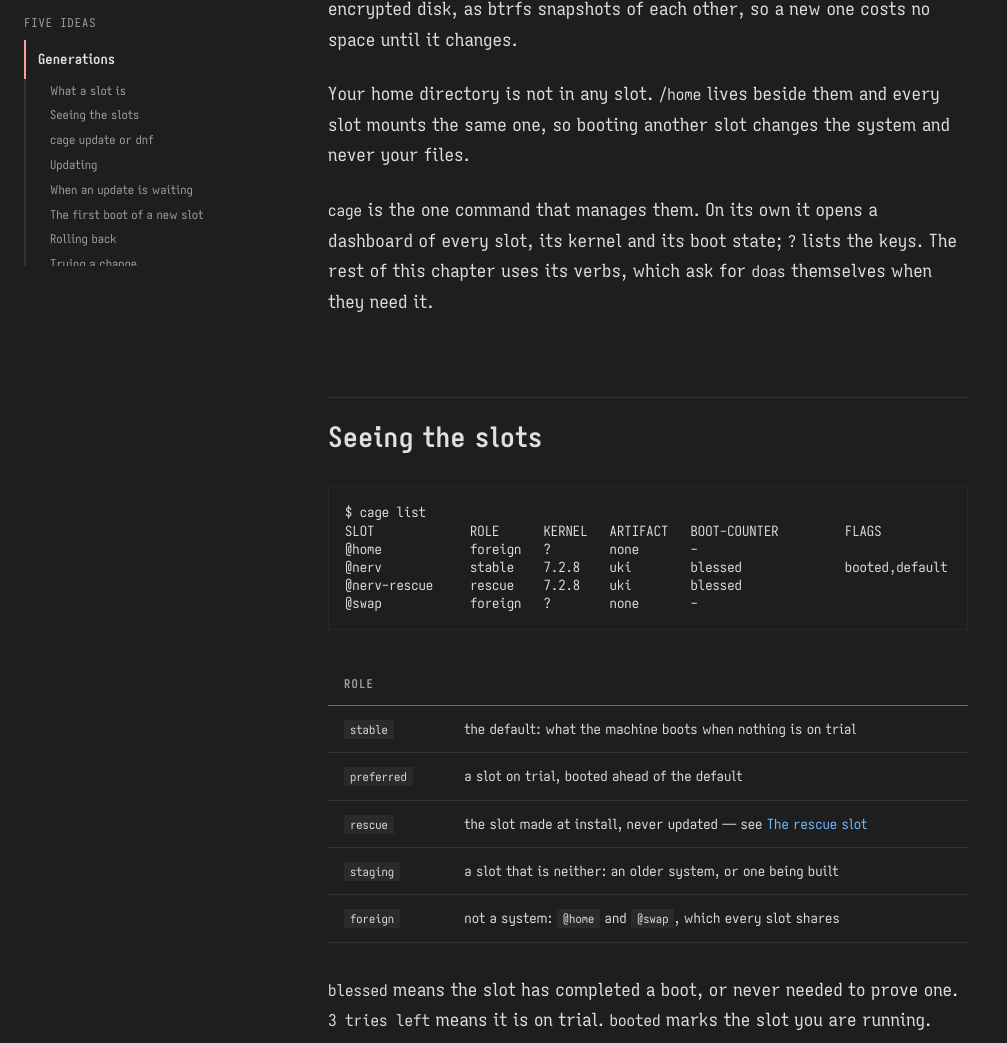
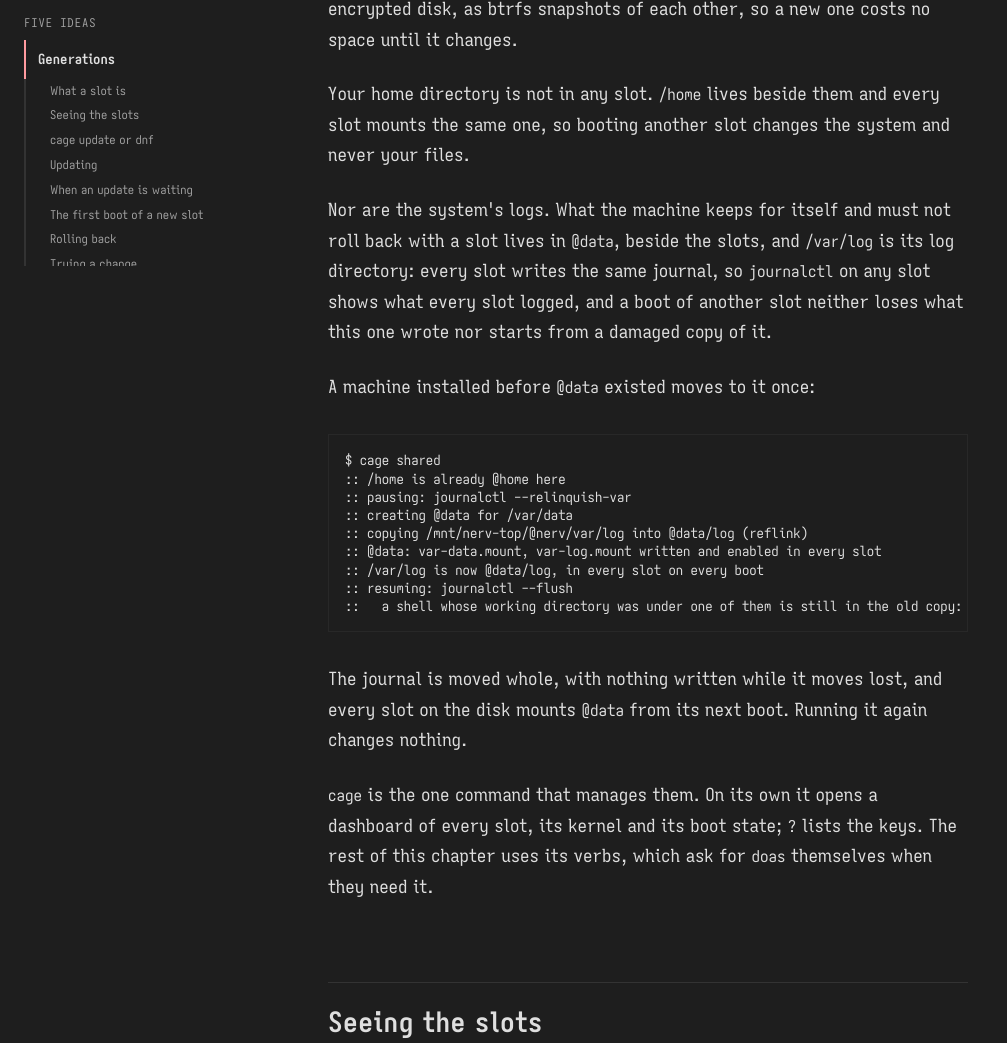
Before and after one commit to nerv-dynamics/nervlinux.github.io, a plain HTML site: page handbook/machine/generations/index.html in a window 1280 px wide. Shown: the part 551-1594 px from the top of the page, without its empty margins (0-1007 px from the left). Drawn offline with Linux system fonts and the light colour scheme.

Commit message:
sync: handbook and releases from nerv-linux a664207

```diff
--- a/handbook/machine/generations/index.html
+++ b/handbook/machine/generations/index.html
@@ -151,10 +151,23 @@
 <h2 id="what-a-slot-is" class="section-title">What a slot is</h2>
 <p>A slot is a whole system: <code>/usr</code>, <code>/etc</code> and <code>/var</code>, with its own kernel and initrd sealed into one signed boot image. Slots sit side by side on the same encrypted disk, as btrfs snapshots of each other, so a new one costs no space until it changes.</p>
 <p>Your home directory is not in any slot. <code>/home</code> lives beside them and every slot mounts the same one, so booting another slot changes the system and never your files.</p>
+<p>Nor are the system's logs. What the machine keeps for itself and must not roll back with a slot lives in <code>@data</code>, beside the slots, and <code>/var/log</code> is its log directory: every slot writes the same journal, so <code>journalctl</code> on any slot shows what every slot logged, and a boot of another slot neither loses what this one wrote nor starts from a damaged copy of it.</p>
+<p>A machine installed before <code>@data</code> existed moves to it once:</p>
+<pre class="term term__body">$ cage shared
+:: /home is already @home here
+:: pausing: journalctl --relinquish-var
+:: creating @data for /var/data
+:: copying /mnt/nerv-top/@nerv/var/log into @data/log (reflink)
+:: @data: var-data.mount, var-log.mount written and enabled in every slot
+:: /var/log is now @data/log, in every slot on every boot
+:: resuming: journalctl --flush
+::   a shell whose working directory was under one of them is still in the old copy: cd again</pre>
+<p>The journal is moved whole, with nothing written while it moves lost, and every slot on the disk mounts <code>@data</code> from its next boot. Running it again changes nothing.</p>
 <p><code>cage</code> is the one command that manages them. On its own it opens a dashboard of every slot, its kernel and its boot state; <code>?</code> lists the keys. The rest of this chapter uses its verbs, which ask for <code>doas</code> themselves when they need it.</p>
 <h2 id="seeing-the-slots" class="section-title">Seeing the slots</h2>
 <pre class="term term__body">$ cage list
 SLOT             ROLE      KERNEL   ARTIFACT   BOOT-COUNTER         FLAGS
+@data            foreign   ?        none       -
 @home            foreign   ?        none       -
 @nerv            stable    7.2.8    uki        blessed              booted,default
 @nerv-rescue     rescue    7.2.8    uki        blessed
@@ -178,7 +191,7 @@ SLOT             ROLE      KERNEL   ARTIFACT   BOOT-COUNTER         FLAGS
 <td><code>staging</code></td><td>a slot that is neither: an older system, or one being built</td>
 </tr>
 <tr>
-<td><code>foreign</code></td><td>not a system: <code>@home</code> and <code>@swap</code>, which every slot shares</td>
+<td><code>foreign</code></td><td>not a system: <code>@data</code>, <code>@home</code> and <code>@swap</code>, which every slot shares</td>
 </tr>
 </tbody>
 </table>
@@ -247,7 +260,7 @@ SLOT             ROLE      KERNEL   ARTIFACT   BOOT-COUNTER         FLAGS
 <pre class="term term__body">$ cage promote @try-4211</pre>
 <p><code>cage try --validate -- …</code> also boots it in a virtual machine first, as <code>cage update</code> does where it can.</p>
 <h2 id="what-follows-you-to-the-next-slot" class="section-title">What follows you to the next slot</h2>
-<p>A new slot is a copy of the system at the moment it was made. <code>/home</code> is not in any slot, so your files need nothing. Changes you make to <code>/etc</code> and <code>/var</code> after an update is staged are carried to the new slot when the machine shuts down, and a package you install goes straight into it: <a href="/handbook/machine/software/#after-an-update-before-the-reboot">After an update, before the reboot</a> has the rules.</p>
+<p>A new slot is a copy of the system at the moment it was made. <code>/home</code> and <code>/var/log</code> are not in any slot, so your files and the logs need nothing. Changes you make to <code>/etc</code> and <code>/var</code> after an update is staged are carried to the new slot when the machine shuts down, and a package you install goes straight into it: <a href="/handbook/machine/software/#after-an-update-before-the-reboot">After an update, before the reboot</a> has the rules.</p>
 <p>Anything elsewhere in the system — <code>/opt</code>, <code>/srv</code>, <code>/root</code> — stays in the slot it was written to. Keep your work in <code>/home</code>.</p>
 <h2 id="the-rescue-slot" class="section-title">The rescue slot</h2>
 <p>The installer makes <code>@nerv-rescue</code>, a copy of the system as it was installed. No update touches it, it has no boot counter, and nothing cleans it up: it is the floor under every other slot.</p>
```
Also changed, not shown: handbook/machine/building-your-own/index.html (+1 -1 lines), handbook/machine/desktop/index.html (+1 -0 lines), handbook/machine/software/index.html (+2 -2 lines), 4 other files.
